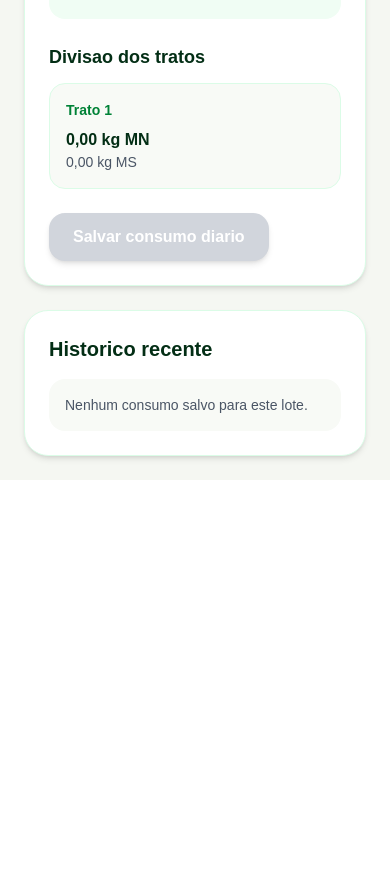
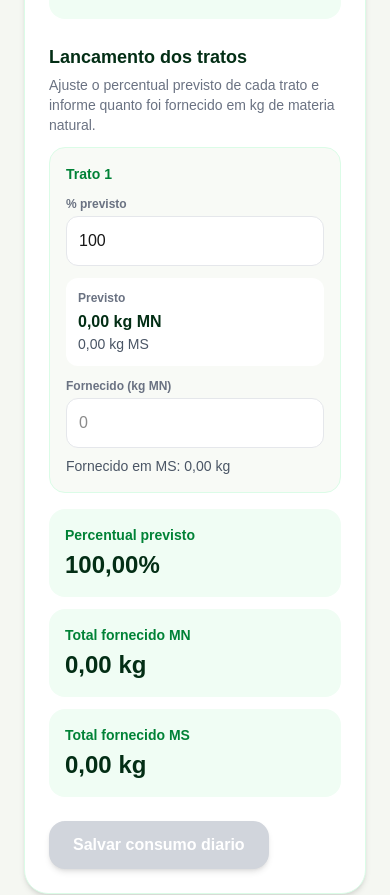
Before and after one commit to vetdrajuliana/consultoria-vet, a Next.js app: page /app/nutricao/consumo-lote in a window 390 px wide. Shown: the part 1880-2775 px from the top of the page. Before the commit the page ends 2360 px from the top, so only its background shows below. Built offline with nearby package versions, Linux system fonts and the light colour scheme.

Commit message:
Adiciona previsao e fornecido por trato

```diff
--- a/app/app/nutricao/consumo-lote/page.jsx
+++ b/app/app/nutricao/consumo-lote/page.jsx
@@ -89,13 +89,46 @@ function calcularConsumo(animais, percentualPesoVivo, percentualMateriaSeca) {
   };
 }
 
-function gerarTratos(consumoMsLote, consumoMnLote, tratosPorDia) {
+function percentuaisPadrao(quantidadeTratos) {
+  const padroes = {
+    1: ["100"],
+    2: ["50", "50"],
+    3: ["33.34", "33.33", "33.33"],
+    4: ["20", "30", "20", "30"],
+  };
+
+  return padroes[Number(quantidadeTratos)] || padroes[1];
+}
+
+function ajustarLista(lista, quantidadeTratos, fallback = "") {
+  const quantidade = Number(quantidadeTratos) || 1;
+  const novaLista = lista.slice(0, quantidade);
+
+  while (novaLista.length < quantidade) {
+    novaLista.push(fallback);
+  }
+
+  return novaLista;
+}
+
+function gerarTratos(
+  consumoMsLote,
+  consumoMnLote,
+  percentualMateriaSeca,
+  tratosPorDia,
+  tratoPercentuais,
+  tratoFornecidoMn,
+) {
   const quantidadeTratos = Number(tratosPorDia) || 1;
+  const fracaoMateriaSeca = Number(percentualMateriaSeca) / 100 || 0;
 
   return Array.from({ length: quantidadeTratos }, (_, indice) => ({
     numero: indice + 1,
-    consumoMn: consumoMnLote / quantidadeTratos,
-    consumoMs: consumoMsLote / quantidadeTratos,
+    percentualPrevisto: Number(tratoPercentuais[indice]) || 0,
+    previstoMn: consumoMnLote * ((Number(tratoPercentuais[indice]) || 0) / 100),
+    previstoMs: consumoMsLote * ((Number(tratoPercentuais[indice]) || 0) / 100),
+    fornecidoMn: Number(tratoFornecidoMn[indice]) || 0,
+    fornecidoMs: (Number(tratoFornecidoMn[indice]) || 0) * fracaoMateriaSeca,
   }));
 }
 
@@ -105,6 +138,8 @@ export default function ConsumoLotePage() {
   const [animais, setAnimais] = useState([]);
   const [consumos, setConsumos] = useState([]);
   const [loteSelecionadoId, setLoteSelecionadoId] = useState(null);
+  const [tratoFornecidoMn, setTratoFornecidoMn] = useState([""]);
+  const [tratoPercentuais, setTratoPercentuais] = useState(percentuaisPadrao(1));
   const [form, setForm] = useState({
     data: hojeISO(),
     percentualMateriaSeca: "50",
@@ -203,9 +238,40 @@ export default function ConsumoLotePage() {
       gerarTratos(
         consumoCalculado.consumoMsLote,
         consumoCalculado.consumoMnLote,
+        form.percentualMateriaSeca,
         form.tratosPorDia,
+        tratoPercentuais,
+        tratoFornecidoMn,
       ),
-    [consumoCalculado.consumoMnLote, consumoCalculado.consumoMsLote, form.tratosPorDia],
+    [
+      consumoCalculado.consumoMnLote,
+      consumoCalculado.consumoMsLote,
+      form.percentualMateriaSeca,
+      form.tratosPorDia,
+      tratoFornecidoMn,
+      tratoPercentuais,
+    ],
+  );
+
+  const totalPercentualPrevisto = useMemo(
+    () =>
+      tratoPercentuais.reduce(
+        (total, percentual) => total + (Number(percentual) || 0),
+        0,
+      ),
+    [tratoPercentuais],
+  );
+
+  const totalFornecidoMn = useMemo(
+    () =>
+      tratosDoDia.reduce((total, trato) => total + (Number(trato.fornecidoMn) || 0), 0),
+    [tratosDoDia],
+  );
+
+  const totalFornecidoMs = useMemo(
+    () =>
+      tratosDoDia.reduce((total, trato) => total + (Number(trato.fornecidoMs) || 0), 0),
+    [tratosDoDia],
   );
 
   function atualizarCampo(campo, valor) {
@@ -213,6 +279,31 @@ export default function ConsumoLotePage() {
       ...formAtual,
       [campo]: valor,
     }));
+  }
+
+  function selecionarTratosPorDia(quantidade) {
+    setForm((formAtual) => ({
+      ...formAtual,
+      tratosPorDia: String(quantidade),
+    }));
+    setTratoPercentuais(percentuaisPadrao(quantidade));
+    setTratoFornecidoMn((valoresAtuais) => ajustarLista(valoresAtuais, quantidade));
+  }
+
+  function atualizarPercentualTrato(indice, valor) {
+    setTratoPercentuais((valoresAtuais) => {
+      const valores = ajustarLista(valoresAtuais, form.tratosPorDia, "0");
+      valores[indice] = valor;
+      return valores;
+    });
+  }
+
+  function atualizarFornecidoTrato(indice, valor) {
+    setTratoFornecidoMn((valoresAtuais) => {
+      const valores = ajustarLista(valoresAtuais, form.tratosPorDia);
+      valores[indice] = valor;
+      return valores;
+    });
   }
 
   async function salvarConsumo() {
@@ -244,6 +335,9 @@ export default function ConsumoLotePage() {
       quantidadeAnimais: animaisSelecionados.length,
       tratos: tratosDoDia,
       tratosPorDia: Number(form.tratosPorDia),
+      totalFornecidoMn,
+      totalFornecidoMs,
+      totalPercentualPrevisto,
       createdAt: new Date().toISOString(),
     });
 
@@ -252,6 +346,9 @@ export default function ConsumoLotePage() {
       data: hojeISO(),
       observacoes: "",
     }));
+    setTratoFornecidoMn((valoresAtuais) =>
+      valoresAtuais.map(() => ""),
+    );
   }
 
   return (
@@ -480,9 +577,7 @@ export default function ConsumoLotePage() {
                             <button
                               key={quantidade}
                               type="button"
-                              onClick={() =>
-                                atualizarCampo("tratosPorDia", String(quantidade))
-                              }
+                              onClick={() => selecionarTratosPorDia(quantidade)}
                               className={`rounded-2xl border p-4 text-center font-bold transition ${
                                 ativo
                                   ? "border-green-700 bg-green-900 text-white shadow-md"
@@ -534,8 +629,13 @@ export default function ConsumoLotePage() {
 
                   <div className="mt-6">
                     <h3 className="text-lg font-bold text-green-950">
-                      Divisao dos tratos
+                      Lancamento dos tratos
                     </h3>
+                    <p className="mt-1 text-sm text-gray-500">
+                      Ajuste o percentual previsto de cada trato e informe quanto foi
+                      fornecido em kg de materia natural.
+                    </p>
+
                     <div className="mt-3 grid gap-3 md:grid-cols-2 xl:grid-cols-4">
                       {tratosDoDia.map((trato) => (
                         <div
@@ -545,15 +645,100 @@ export default function ConsumoLotePage() {
                           <p className="text-sm font-semibold text-green-700">
                             Trato {trato.numero}
                           </p>
-                          <p className="mt-2 font-bold text-green-950">
-                            {numero(trato.consumoMn)} kg MN
-                          </p>
-                          <p className="text-sm text-gray-600">
-                            {numero(trato.consumoMs)} kg MS
+                          <label className="mt-3 block">
+                            <span className="mb-1 block text-xs font-semibold text-gray-500">
+                              % previsto
+                            </span>
+                            <input
+                              type="number"
+                              min="0"
+                              max="100"
+                              step="0.01"
+                              value={tratoPercentuais[trato.numero - 1] || ""}
+                              onChange={(event) =>
+                                atualizarPercentualTrato(
+                                  trato.numero - 1,
+                                  event.target.value,
+                                )
+                              }
+                              className="w-full rounded-xl border border-gray-200 bg-white p-3 outline-none focus:border-green-700"
+                            />
+                          </label>
+
+                          <div className="mt-3 rounded-xl bg-white p-3">
+                            <p className="text-xs font-semibold text-gray-500">
+                              Previsto
+                            </p>
+                            <p className="mt-1 font-bold text-green-950">
+                              {numero(trato.previstoMn)} kg MN
+                            </p>
+                            <p className="text-sm text-gray-600">
+                              {numero(trato.previstoMs)} kg MS
+                            </p>
+                          </div>
+
+                          <label className="mt-3 block">
+                            <span className="mb-1 block text-xs font-semibold text-gray-500">
+                              Fornecido (kg MN)
+                            </span>
+                            <input
+                              type="number"
+                              min="0"
+                              step="0.01"
+                              value={tratoFornecidoMn[trato.numero - 1] || ""}
+                              onChange={(event) =>
+                                atualizarFornecidoTrato(
+                                  trato.numero - 1,
+                                  event.target.value,
+                                )
+                              }
+                              className="w-full rounded-xl border border-gray-200 bg-white p-3 outline-none focus:border-green-700"
+                              placeholder="0"
+                            />
+                          </label>
+
+                          <p className="mt-2 text-sm text-gray-600">
+                            Fornecido em MS: {numero(trato.fornecidoMs)} kg
                           </p>
                         </div>
                       ))}
                     </div>
+
+                    <div className="mt-4 grid gap-3 md:grid-cols-3">
+                      <div className="rounded-2xl bg-green-50 p-4">
+                        <p className="text-sm font-semibold text-green-700">
+                          Percentual previsto
+                        </p>
+                        <p className="mt-1 text-2xl font-bold text-green-950">
+                          {numero(totalPercentualPrevisto)}%
+                        </p>
+                      </div>
+
+                      <div className="rounded-2xl bg-green-50 p-4">
+                        <p className="text-sm font-semibold text-green-700">
+                          Total fornecido MN
+                        </p>
+                        <p className="mt-1 text-2xl font-bold text-green-950">
+                          {numero(totalFornecidoMn)} kg
+                        </p>
+                      </div>
+
+                      <div className="rounded-2xl bg-green-50 p-4">
+                        <p className="text-sm font-semibold text-green-700">
+                          Total fornecido MS
+                        </p>
+                        <p className="mt-1 text-2xl font-bold text-green-950">
+                          {numero(totalFornecidoMs)} kg
+                        </p>
+                      </div>
+                    </div>
+
+                    {Math.abs(totalPercentualPrevisto - 100) > 0.01 && (
+                      <p className="mt-4 rounded-2xl bg-yellow-50 p-4 text-sm font-semibold text-yellow-800">
+                        A soma dos percentuais previstos esta em{" "}
+                        {numero(totalPercentualPrevisto)}%. O ideal e fechar em 100%.
+                      </p>
+                    )}
                   </div>
 
                   {animaisSelecionados.length > consumoCalculado.quantidadeComPeso && (
@@ -606,6 +791,9 @@ export default function ConsumoLotePage() {
                           <p className="text-sm text-gray-600">
                             Tratos: {consumo.tratosPorDia || 1} por dia
                           </p>
+                          <p className="text-sm text-gray-600">
+                            Fornecido: {numero(consumo.totalFornecidoMn || 0)} kg MN
+                          </p>
                         </div>
                       ))}
                     </div>
```
Also changed, not shown: lib/fazendas-db.js.
